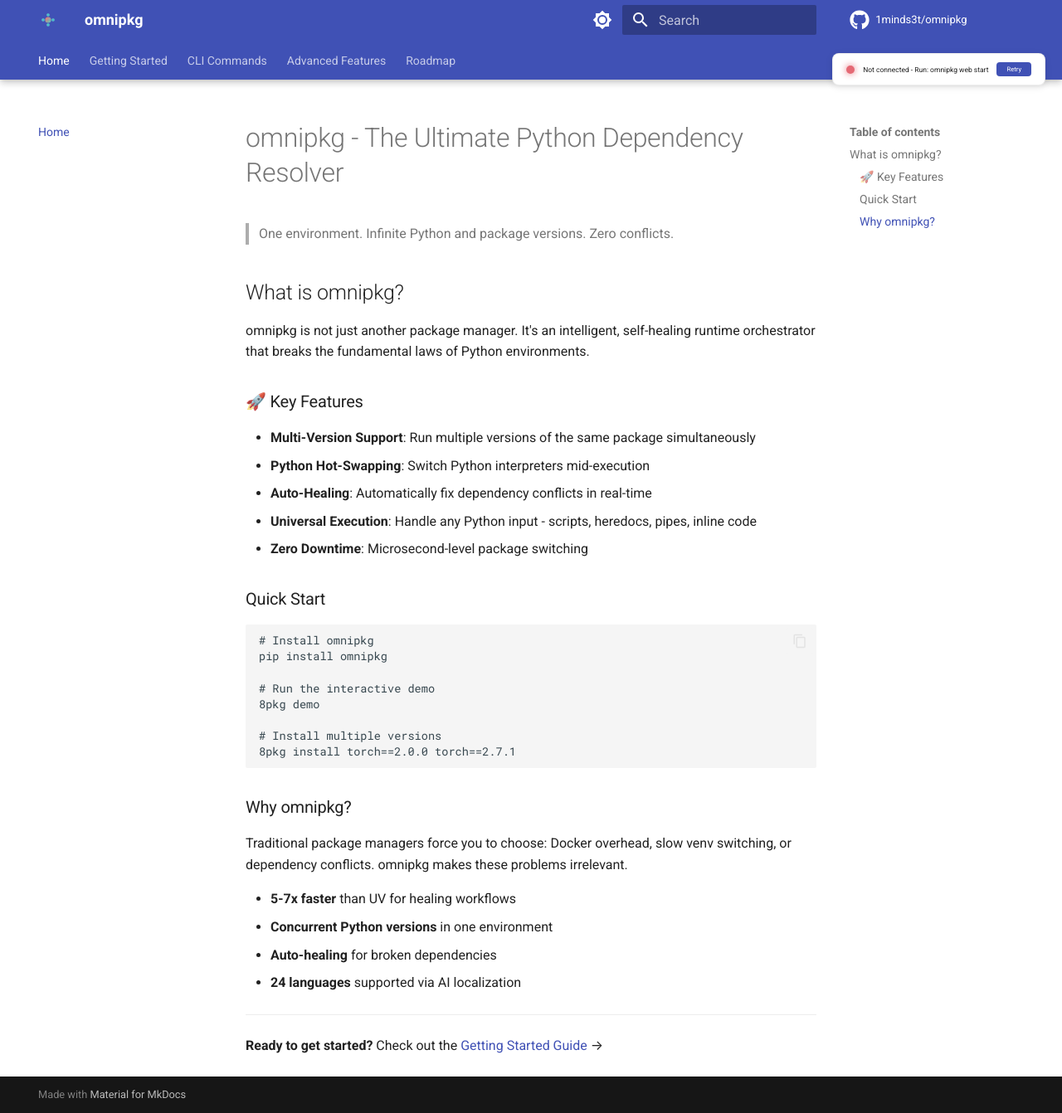
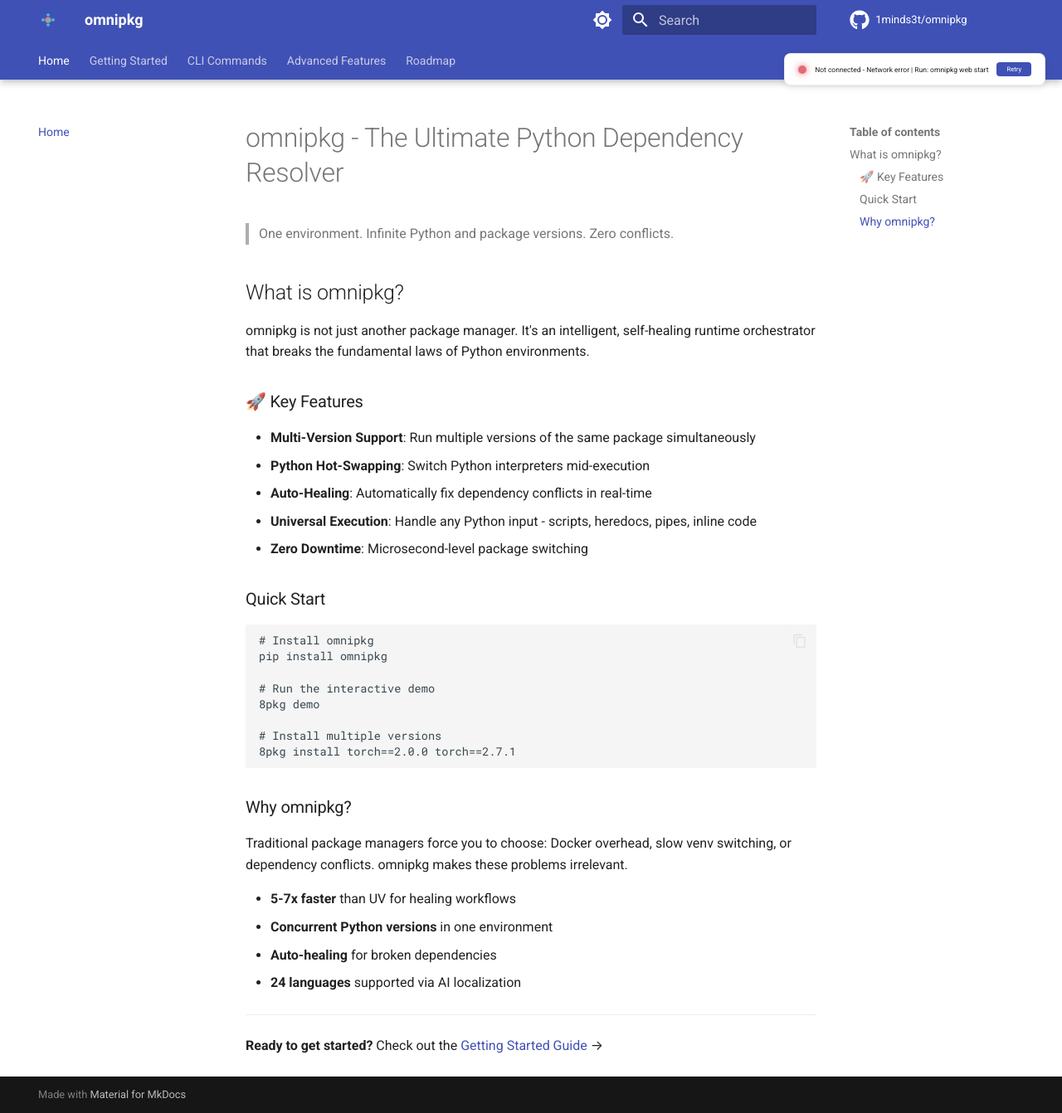
Before and after one commit to 1minds3t/omnipkg, an MkDocs documentation site: the page built from docs/index.md, in a window 1280 px wide and 1342 px high. Shown: the whole window at 83% size. Built offline with MkDocs 1.6.1 and Material for MkDocs 9.7.7, drawn with Linux system fonts in a browser that asks for light colours; comment, search, counter and statistics services are not loaded; some of the changed lines change nothing that is shown.

```diff
--- a/docs/assets/js/interact.js
+++ b/docs/assets/js/interact.js
@@ -1,9 +1,17 @@
-/* docs/assets/js/interact.js - Secure Interactive Documentation */
+/* docs/assets/js/interact.js - Enhanced with Debug Logging */
 
 const WORKER_URL = 'https://omnipkg.1minds3t.workers.dev';
 let PORT = 5000;
 let isConnected = false;
 let checkInterval = null;
+const DEBUG = true; // Enable debug logging
+
+// Debug logger
+function debug(...args) {
+    if (DEBUG) {
+        console.log('[OmniPkg Debug]', ...args);
+    }
+}
 
 // XSS Protection: Escape HTML
 function escapeHtml(text) {
@@ -13,12 +21,20 @@
 }
 
 document.addEventListener("DOMContentLoaded", function() {
+    debug('DOM loaded, initializing...');
 
     // Get port from URL hash (e.g., #5000)
     if (window.location.hash) {
         const val = parseInt(window.location.hash.substring(1));
-        if (!isNaN(val) && val > 1024) PORT = val;
+        if (!isNaN(val) && val > 1024) {
+            PORT = val;
+            debug(`Port set from URL hash: ${PORT}`);
+        }
     }
+
+    debug(`Worker URL: ${WORKER_URL}`);
+    debug(`Target Port: ${PORT}`);
+    debug(`Current Origin: ${window.location.origin}`);
 
     // Track page view
     sendTelemetry("page_view", {
@@ -37,6 +53,7 @@
 // Connection Status Banner
 // ==========================================
 function createStatusBanner() {
+    debug('Creating status banner...');
     const banner = document.createElement('div');
     banner.id = 'omnipkg-status-banner';
     banner.className = 'omnipkg-status-banner';
@@ -56,38 +73,68 @@
     btn.id = 'reconnect-btn';
     btn.textContent = 'Retry';
     btn.style.display = 'none';
-    btn.onclick = () => checkHealth();
+    btn.onclick = () => {
+        debug('Manual retry clicked');
+        checkHealth();
+    };
 
     content.appendChild(dot);
     content.appendChild(text);
     content.appendChild(btn);
     banner.appendChild(content);
     document.body.appendChild(banner);
+    debug('Status banner created');
 }
 
 // ==========================================
 // Health Check
 // ==========================================
 async function checkHealth() {
+    debug(`Checking health: ${WORKER_URL}/proxy -> localhost:${PORT}/health`);
+
     try {
+        const requestBody = {
+            port: PORT,
+            endpoint: '/health',
+            method: 'GET'
+        };
+
+        debug('Sending health check request:', requestBody);
+
         const res = await fetch(`${WORKER_URL}/proxy`, {
             method: 'POST',
-            headers: { 'Content-Type': 'application/json' },
-            body: JSON.stringify({
-                port: PORT,
-                endpoint: '/health',
-                method: 'GET'
-            })
+            headers: {
+                'Content-Type': 'application/json',
+            },
+            body: JSON.stringify(requestBody)
         });
+
+        debug(`Health check response status: ${res.status}`);
+        debug(`Response headers:`, Object.fromEntries(res.headers.entries()));
 
         if (res.ok) {
             const data = await res.json();
+            debug('Health check data:', data);
             updateStatus(true, `Connected to OmniPkg v${data.version || 'unknown'} (Port ${PORT})`);
         } else {
-            updateStatus(false, 'Bridge not responding');
+            const errorText = await res.text();
+            debug('Health check failed:', errorText);
+            updateStatus(false, `Bridge error (HTTP ${res.status})`);
         }
     } catch (e) {
-        updateStatus(false, 'Not connected - Run: omnipkg web start');
+        debug('Health check exception:', e);
+        console.error('[OmniPkg] Connection Error:', e);
+
+        // Provide more helpful error message
+        let errorMsg = 'Not connected';
+        if (e.message.includes('fetch')) {
+            errorMsg += ' - Network error';
+        } else if (e.message.includes('CORS')) {
+            errorMsg += ' - CORS issue';
+        }
+        errorMsg += ' | Run: omnipkg web start';
+
+        updateStatus(false, errorMsg);
     }
 }
 
@@ -96,6 +143,8 @@
     const dot = document.getElementById('status-dot');
     const text = document.getElementById('status-text');
     const btn = document.getElementById('reconnect-btn');
+
+    debug(`Status update: ${connected ? 'CONNECTED' : 'DISCONNECTED'} - ${message}`);
 
     if (dot && text && btn) {
         dot.className = connected ? 'status-dot connected' : 'status-dot';
@@ -110,6 +159,7 @@
 }
 
 function startHealthCheck() {
+    debug('Starting health check interval (every 5s)');
     checkHealth();
     checkInterval = setInterval(checkHealth, 5000);
 }
@@ -119,12 +169,17 @@
 // ==========================================
 function injectRunButtons() {
     const codeBlocks = document.querySelectorAll('pre > code');
+    debug(`Found ${codeBlocks.length} code blocks, scanning for omnipkg commands...`);
 
+    let buttonCount = 0;
     codeBlocks.forEach((block) => {
         const text = block.innerText.trim();
 
         // Only add buttons for omnipkg/8pkg commands
         if (text.startsWith("omnipkg") || text.startsWith("8pkg")) {
+            buttonCount++;
+            debug(`Adding run button for command: ${text.substring(0, 50)}...`);
+
             const button = document.createElement("button");
             button.className = "omni-run-btn";
             button.disabled = !isConnected;
@@ -153,12 +208,16 @@
             }
         }
     });
+
+    debug(`Injected ${buttonCount} run buttons`);
 }
 
 // ==========================================
 // Execute Command
 // ==========================================
 async function runCommand(cmd, btnElement) {
+    debug(`Running command: ${cmd}`);
+
     if (!isConnected) {
         alert('Not connected to local bridge. Run: omnipkg web start');
         return;
@@ -187,16 +246,22 @@
     sendTelemetry("command_exec", { command: cmd.split(' ')[0] });
 
     try {
+        const requestBody = {
+            port: PORT,
+            endpoint: '/run',
+            method: 'POST',
+            data: { command: cmd }
+        };
+
+        debug('Sending command request:', requestBody);
+
         const res = await fetch(`${WORKER_URL}/proxy`, {
             method: 'POST',
             headers: { 'Content-Type': 'application/json' },
-            body: JSON.stringify({
-                port: PORT,
-                endpoint: '/run',
-                method: 'POST',
-                data: { command: cmd }
-            })
+            body: JSON.stringify(requestBody)
         });
+
+        debug(`Command response status: ${res.status}`);
 
         const contentType = res.headers.get('content-type') || '';
         let data;
@@ -206,6 +271,7 @@
             data = { output: await res.text() };
         }
 
+        debug('Command response:', data);
         showOutput(cmd, data.output || 'No output');
 
         // Success state
@@ -230,6 +296,8 @@
             btnElement.disabled = false;
         }, 2000);
     } catch (e) {
+        debug('Command execution error:', e);
+        console.error('[OmniPkg] Command Error:', e);
         showOutput(cmd, `Error: ${e.message}`);
 
         // Error state
@@ -255,6 +323,8 @@
 // Output Modal (XSS-Safe)
 // ==========================================
 function showOutput(cmd, output) {
+    debug('Showing output modal');
+
     // Remove existing modal if any
     const existing = document.getElementById('omni-output-modal');
     if (existing) existing.remove();
@@ -287,10 +357,10 @@
     body.className = 'omni-modal-body';
     const cmdDiv = document.createElement('div');
     cmdDiv.className = 'omni-command';
-    cmdDiv.textContent = `$ ${cmd}`;  // Safe: textContent escapes HTML
+    cmdDiv.textContent = `$ ${cmd}`;
     const outputPre = document.createElement('pre');
     outputPre.className = 'omni-output';
-    outputPre.textContent = output;  // Safe: textContent escapes HTML
+    outputPre.textContent = output;
     body.appendChild(cmdDiv);
     body.appendChild(outputPre);
 
@@ -324,10 +394,11 @@
 // Telemetry (Privacy-Safe)
 // ==========================================
 function sendTelemetry(eventType, details) {
-    // Validate input before sending
     if (typeof eventType !== 'string' || !details || typeof details !== 'object') {
         return;
     }
+
+    debug('Sending telemetry:', eventType, details);
 
     fetch(`${WORKER_URL}/analytics/track`, {
         method: 'POST',
@@ -338,7 +409,14 @@
             page: window.location.pathname,
             metadata: details
         })
-    }).catch(() => {
-        // Silently fail - don't interrupt user experience
+    }).catch((e) => {
+        debug('Telemetry failed:', e);
     });
 }
+
+// Add global error handler for debugging
+window.addEventListener('error', (e) => {
+    debug('Global error:', e.error);
+});
+
+debug('OmniPkg interactive docs initialized');
--- a/mkdocs.yml
+++ b/mkdocs.yml
@@ -1,6 +1,6 @@
 site_name: omnipkg
 site_description: 'The Ultimate Python Dependency Resolver. One environment. Infinite packages. Zero conflicts.'
-site_url: https://1minds3t.echo-universe.ts.net/omnipkg
+site_url: https://omnipkg.pages.dev/
 repo_url: https://github.com/1minds3t/omnipkg
 repo_name: 1minds3t/omnipkg
 
@@ -48,8 +48,9 @@
 # Documentation directory
 docs_dir: docs
 
-# Add custom CSS and JS for interactivity
+# CRITICAL: Add custom CSS and JS for interactivity
 extra_css:
   - assets/css/interact.css
+
 extra_javascript:
-  - assets/js/interact.js
+  - assets/js/interact.js  # <-- THIS WAS MISSING!
```
